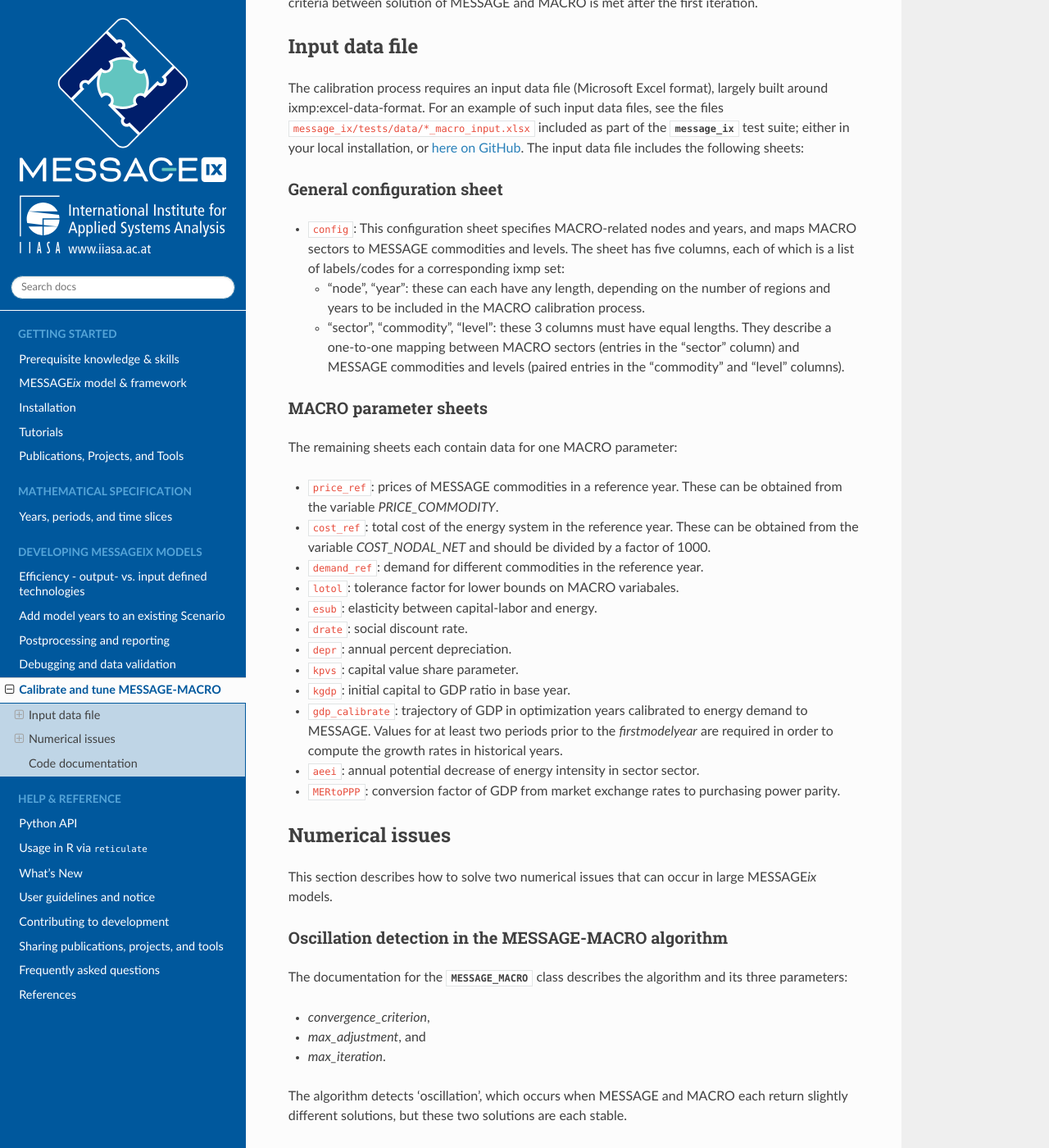
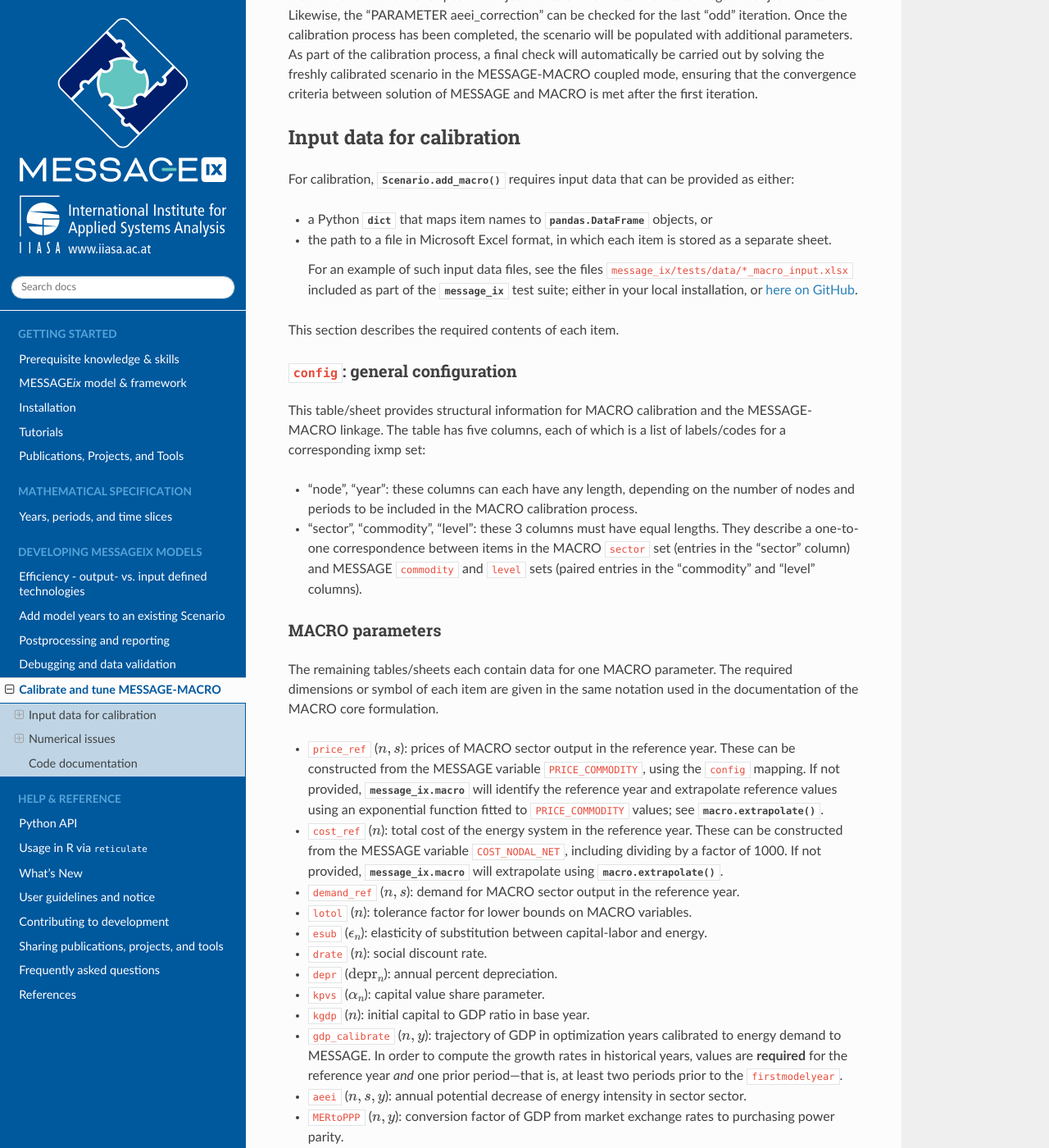
Before and after one commit to iiasa/message_ix, a Sphinx documentation site: the page built from doc/macro.rst, in a window 1280 px wide and 1400 px high, scrolled down 1862 px. Shown: the whole window at 82% size. Built offline with Sphinx 7.4.7 and the Read the Docs theme 2.0.0, drawn with Linux system fonts in a browser that asks for light colours; pages that are not in the unit, such as notebooks, are missing from menus; cross-references to code outside the pages are shown as plain code; some of the changed text lies outside the part shown.

Commit message:
Edit documentation of MACRO calibration and data

```diff
--- a/doc/api.rst
+++ b/doc/api.rst
@@ -91,7 +91,7 @@
    GAMSModel
    DEFAULT_CPLEX_OPTIONS
    MESSAGE_ITEMS
-   MACRO_ITEMS
+   ~message_ix.macro.MACRO_ITEMS
 
 .. autodata:: DEFAULT_CPLEX_OPTIONS
 
--- a/doc/macro.rst
+++ b/doc/macro.rst
@@ -1,35 +1,37 @@
 Calibrate and tune MESSAGE-MACRO
 ********************************
 
-Demand elasticities are modelled in MESSAGE via an iterative link to MACRO :cite:`Messner-Schrattenholzer-2000`.
-The iterative solution process between MESSAGE and MACRO, referred to as "MESSAGE-MACRO", sends information on "energy prices" and "total system costs" from MESSAGE to MACRO, and "demand" and "GDP" from MACRO to MESSAGE, until the demand responses are such that the two models have reached equilibrium (:cite:`Johnson-2016`, further details can be found :ref:`here <message_doc:macro>`).
-This linkage between the two models is activated by calling :meth:`.solve` with the argument `model='MESSAGE-MACRO'`, or using the GAMS :file:`MESSAGE-MACRO_run.gms` script directly (see :ref:`running` for details about these two methods).
+“MESSAGE-MACRO” refers to an iterative algorithm that links MESSAGE and MACRO :cite:`Messner-Schrattenholzer-2000`.
+This algorithm allows to model demand elasticity: MESSAGE solution data on energy prices and total system costs are provided to MACRO, and MACRO solution data on (endogenous) demand and GDP are provided to MESSAGE.
+This process continues until a convergence criterion or “equilibrium” is reached—briefly, that the MACRO demand output varies minimally between two iterations (:cite:`Johnson-2016`, further details can be found :ref:`here <message_doc:macro>`).
+
+The linked models can be activated by calling :meth:`.Scenario.solve` with the argument `model='MESSAGE-MACRO'`, or using the GAMS :file:`MESSAGE-MACRO_run.gms` script directly (see :ref:`running` for details about these two methods).
 
 .. contents::
    :local:
 
-To solve a scenario in a MESSAGE-MACRO mode, that scenario should be MACRO-calibrated first.
+To solve a MESSAGE scenario using MESSAGE-MACRO, it is first necessary to calibrate MACRO.
 As described in :cite:`Johnson-2016`, the calibration process…
 
    is parameterized off of a baseline scenario (which assumes some autonomous rate of energy efficiency improvement, AEEI) and is conducted for all MESSAGE regions simultaneously.
    Therefore, the demand responses motivated by MACRO are meant to represent the additional (compared to the baseline) energy efficiency improvements and conservation that would occur in each region as a result of higher prices for energy services.
 
-In the calibration process, the user defines a reference energy price (`price_ref`) and reference total cost (`cost_ref`) for the energy system that corresponds to a reference value for demand (`demand_ref`) for a base year.
-Then, using these exogenous reference values plus energy prices (`PRICE_COMMODITY`) and total system cost (`COST_NODAL_NET`) from the solution of MESSAGE for a given demand time series (`demand`), the calibration process changes two parameters, namely, the autonomous rate of energy efficiency improvement (`aeei`) and growth in GDP (`grow`), so that the output of MACRO (`GDP` and `DEMAND`) would converge to an initially specified timeseries trajectory of GDP (`gdp_calibrate`) and demand (`demand`), respectively.
-The scenario used for calibration is usually a baseline scenario, meaning that this scenario will not include any long-term climate policy targets.
-Without the calibration, the output of MACRO (`GDP` and `DEMAND`) can be different from the initial exogenous assumptions for GDP and demand (`gdp_calibrate` and `demand`) in MESSAGE for a given scenario.
+In the calibration process, the user provides exogenous, reference energy prices (``price_ref``) and reference total energy system cost (``cost_ref``) that correspond to a reference level of demand (``demand_ref``) in a particular **reference year**—generally, the ‘historic’ period that directly precedes the first period in the MESSAGE model horizon for optimization (``firstmodelyear``).
+This reference year is a period for which commodity prices and energy system cost are known for a given demand of those commodities.
 
-The calibration process is invoked using the :meth:`.add_macro` on a (baseline) scenario.
-The calibration will be run for the entire optimization-time horizon, i.e., for all model periods after and including, the `firstmodelyear`.
-The calibration process requires some input data, including reference prices, demand, and total system cost of the last historic period in the model, i.e., the model period prior to the `firstmodelyear`, referred to as the "reference year" in the calibration process.
-This "reference year" represents the model period for which commodity prices and energy system cost are known for a given demand of those commodities.
+Using these reference values plus energy prices (``PRICE_COMMODITY``) and total system cost (``COST_NODAL_NET``) from the solution of MESSAGE for a given demand time series (``demand``), the calibration process changes two parameters, namely, the autonomous rate of energy efficiency improvement (``aeei``) and growth in GDP (``grow``), such that the output of MACRO (``GDP`` and ``DEMAND``) converges to an initially specified time series trajectory of GDP (``gdp_calibrate``) and demand (``demand``), respectively.
+The scenario used for calibration is usually a baseline scenario, meaning that this scenario does not include any constraints that implement policy targets that affect commodity prices (for instance, long-term climate policy targets).
+Without the calibration, the output of MACRO (``GDP`` and ``DEMAND``) can be different from the initial exogenous assumptions for GDP and demand (``gdp_calibrate`` and ``demand``) in MESSAGE for a given scenario.
+
+The calibration process is invoked using :meth:`.Scenario.add_macro` on a (baseline) scenario and runs for the entire optimization-time horizon, i.e., for all model periods including and after the ``firstmodelyear``.
+As mentioned, the required ``price_ref``, ``cost_ref``, and ``demand_ref`` inputs refer to a period prior to the model horizon.
 This is detailed in the :ref:`next section <macro-input-data>`.
 
 The calibration itself is carried out by the :file:`message_ix/model/MACRO/macro_calibration.gms`.
 In this iterative process, `max_it` is used to specify the number of iterations carried out between MESSAGE and MACRO as part of the calibration process.
 The default value is set to 100 iterations, which has proven to be sufficient for the calibration of MACRO to MESSAGE reference scenario for various models.
-Adjustment of GDP growth rates (`grow`) is carried out during even iterations.
-Adjustment of AEEI improvement rates (`aeei`) is carried out during odd iterations.
+Adjustment of GDP growth rates (``grow``) is carried out during even iterations.
+Adjustment of AEEI improvement rates (``aeei``) is carried out during odd iterations.
 
 .. note:: Note, that no actual check is carried out to see if the calibration process has been successful at the end of iterations.
 
@@ -41,43 +43,51 @@
 
 .. _macro-input-data:
 
-Input data file
-===============
+Input data for calibration
+==========================
 
-The calibration process requires an input data file (Microsoft Excel format), largely built around :ref:`ixmp:excel-data-format`.
-For an example of such input data files, see the files :file:`message_ix/tests/data/*_macro_input.xlsx` included as part of the :mod:`message_ix` test suite; either in your local installation, or `here on GitHub <https://github.com/iiasa/message_ix/tree/main/message_ix/tests/data>`_.
-The input data file includes the following sheets:
+For calibration, :meth:`.Scenario.add_macro` requires input data that can be provided as either:
 
-General configuration sheet
----------------------------
+- a Python :class:`dict` that maps item names to :class:`pandas.DataFrame` objects, or
+- the path to a file in Microsoft Excel format, in which each item is stored as a separate sheet.
 
-- ``config``: This configuration sheet specifies MACRO-related nodes and years, and maps MACRO sectors to MESSAGE commodities and levels.
-  The sheet has five columns, each of which is a list of labels/codes for a corresponding :ref:`ixmp set <ixmp:data-model-data>`:
+  For an example of such input data files, see the files :file:`message_ix/tests/data/*_macro_input.xlsx` included as part of the :mod:`message_ix` test suite; either in your local installation, or `here on GitHub <https://github.com/iiasa/message_ix/tree/main/message_ix/tests/data>`_.
 
-  - "node", "year": these can each have any length, depending on the number of regions and years to be included in the MACRO calibration process.
-  - "sector", "commodity", "level": these 3 columns must have equal lengths.
-    They describe a one-to-one mapping between MACRO sectors (entries in the "sector" column) and MESSAGE commodities and levels (paired entries in the "commodity" and "level" columns).
+This section describes the required contents of each item.
 
-MACRO parameter sheets
-----------------------
+``config``: general configuration
+---------------------------------
 
-The remaining sheets each contain data for one MACRO parameter:
+This table/sheet provides structural information for MACRO calibration and the MESSAGE-MACRO linkage.
+The table has five columns, each of which is a list of labels/codes for a corresponding :ref:`ixmp set <ixmp:data-model-data>`:
 
-- ``price_ref``: prices of MESSAGE commodities in a reference year.
-  These can be obtained from the variable `PRICE_COMMODITY`.
-- ``cost_ref``: total cost of the energy system in the reference year.
-  These can be obtained from the variable `COST_NODAL_NET` and should be divided by a factor of 1000.
-- ``demand_ref``: demand for different commodities in the reference year.
-- ``lotol``: tolerance factor for lower bounds on MACRO variabales.
-- ``esub``: elasticity between capital-labor and energy.
-- ``drate``: social discount rate.
-- ``depr``: annual percent depreciation.
-- ``kpvs``: capital value share parameter.
-- ``kgdp``: initial capital to GDP ratio in base year.
-- ``gdp_calibrate``: trajectory of GDP in optimization years calibrated to energy demand to MESSAGE.
-  Values for at least two periods prior to the `firstmodelyear` are required in order to compute the growth rates in historical years.
-- ``aeei``: annual potential decrease of energy intensity in sector sector.
-- ``MERtoPPP``: conversion factor of GDP from market exchange rates to purchasing power parity.
+- "node", "year": these columns can each have any length, depending on the number of nodes and periods to be included in the MACRO calibration process.
+- "sector", "commodity", "level": these 3 columns must have equal lengths.
+  They describe a one-to-one correspondence between items in the MACRO ``sector`` set (entries in the "sector" column) and MESSAGE ``commodity`` and ``level`` sets (paired entries in the "commodity" and "level" columns).
+
+MACRO parameters
+----------------
+
+The remaining tables/sheets each contain data for one MACRO parameter.
+The required dimensions or symbol of each item are given in the same notation used in the documentation of the :ref:`MACRO core formulation <macro-core>`.
+
+- ``price_ref`` (:math:`n, s`): prices of MACRO sector output in the reference year.
+  These can be constructed from the MESSAGE variable ``PRICE_COMMODITY``, using the ``config`` mapping.
+  If not provided, :mod:`message_ix.macro` will identify the reference year and extrapolate reference values using an exponential function fitted to ``PRICE_COMMODITY`` values; see :func:`.macro.extrapolate`.
+- ``cost_ref`` (:math:`n`): total cost of the energy system in the reference year.
+  These can be constructed from the MESSAGE variable ``COST_NODAL_NET``, including dividing by a factor of 1000.
+  If not provided, :mod:`message_ix.macro` will extrapolate using :func:`.macro.extrapolate`.
+- ``demand_ref`` (:math:`n, s`): demand for MACRO sector output in the reference year.
+- ``lotol`` (:math:`n`): tolerance factor for lower bounds on MACRO variables.
+- ``esub`` (:math:`\epsilon_n`): elasticity of substitution between capital-labor and energy.
+- ``drate`` (:math:`n`): social discount rate.
+- ``depr`` (:math:`\mathrm{depr}_n`): annual percent depreciation.
+- ``kpvs`` (:math:`\alpha_n`): capital value share parameter.
+- ``kgdp`` (:math:`n`): initial capital to GDP ratio in base year.
+- ``gdp_calibrate`` (:math:`n, y`): trajectory of GDP in optimization years calibrated to energy demand to MESSAGE.
+  In order to compute the growth rates in historical years, values are **required** for the reference year *and* one prior period—that is, at least two periods prior to the ``firstmodelyear``.
+- ``aeei`` (:math:`n, s, y`): annual potential decrease of energy intensity in sector sector.
+- ``MERtoPPP`` (:math:`n, y`): conversion factor of GDP from market exchange rates to purchasing power parity.
 
 Numerical issues
 ================
@@ -225,7 +235,6 @@
    :exclude-members: MACRO_ITEMS
 
    The functions :func:`add_model_data` and :func:`calibrate` are used by :meth:`.Scenario.add_macro`.
-
    Others are internal; :func:`prepare_computer` assembles the following functions into a :class:`.genno.Computer` that then executes the necessary calculations to prepare the model data.
 
    .. autosummary::
@@ -246,3 +254,9 @@
       unique_set
       validate_transform
       ym1
+
+   The following diagram visualizes the calculation flow:
+
+   .. image:: /_static/macro-calibrate.svg
+      :alt: Diagram of the calculation flow in the calibration of MACRO.
+      :target: ./_static/macro-calibrate.svg
```
Also changed, not shown: other parts of doc/macro.rst (+0 -1 lines), doc/_static/macro-calibrate.svg (added), 2 other files.
